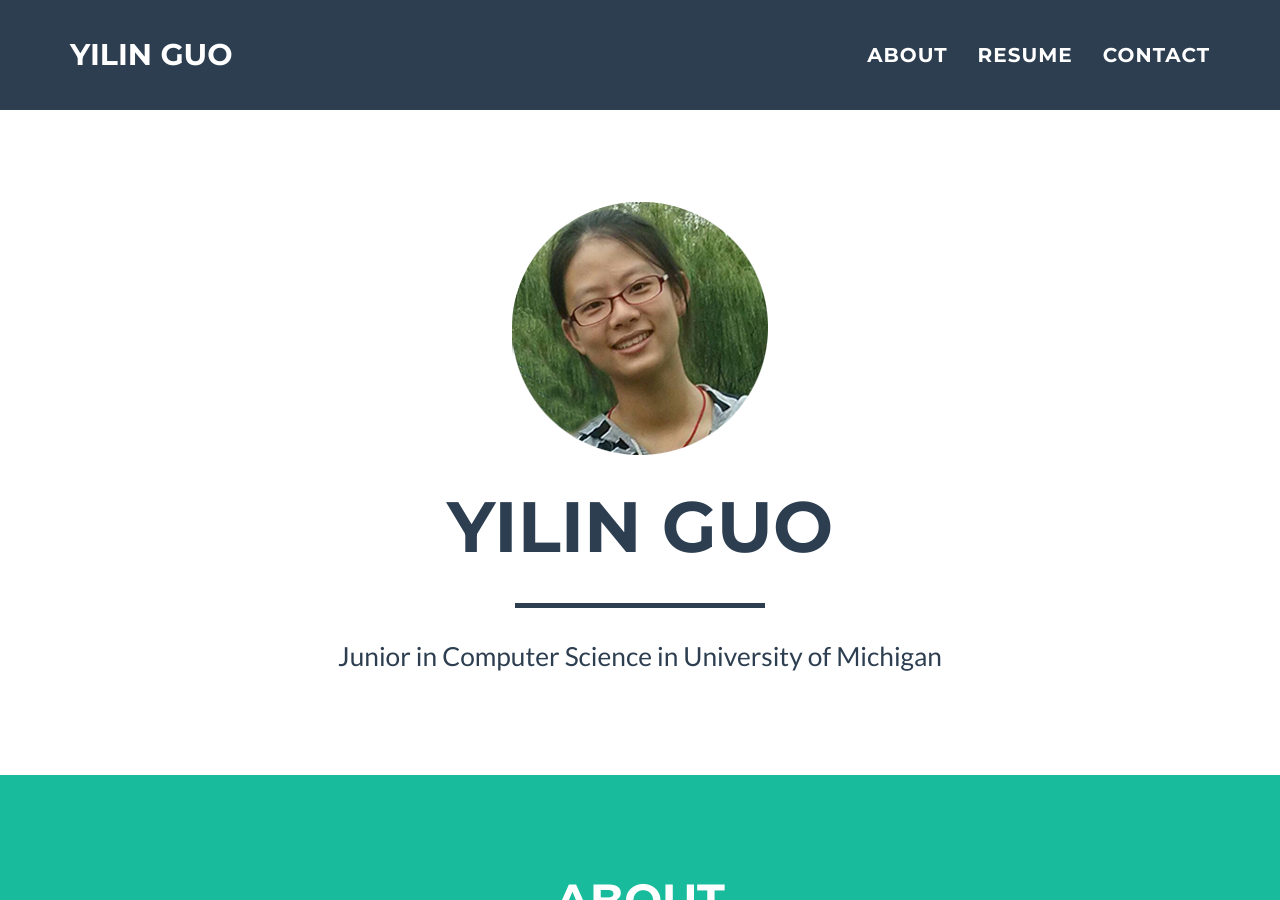
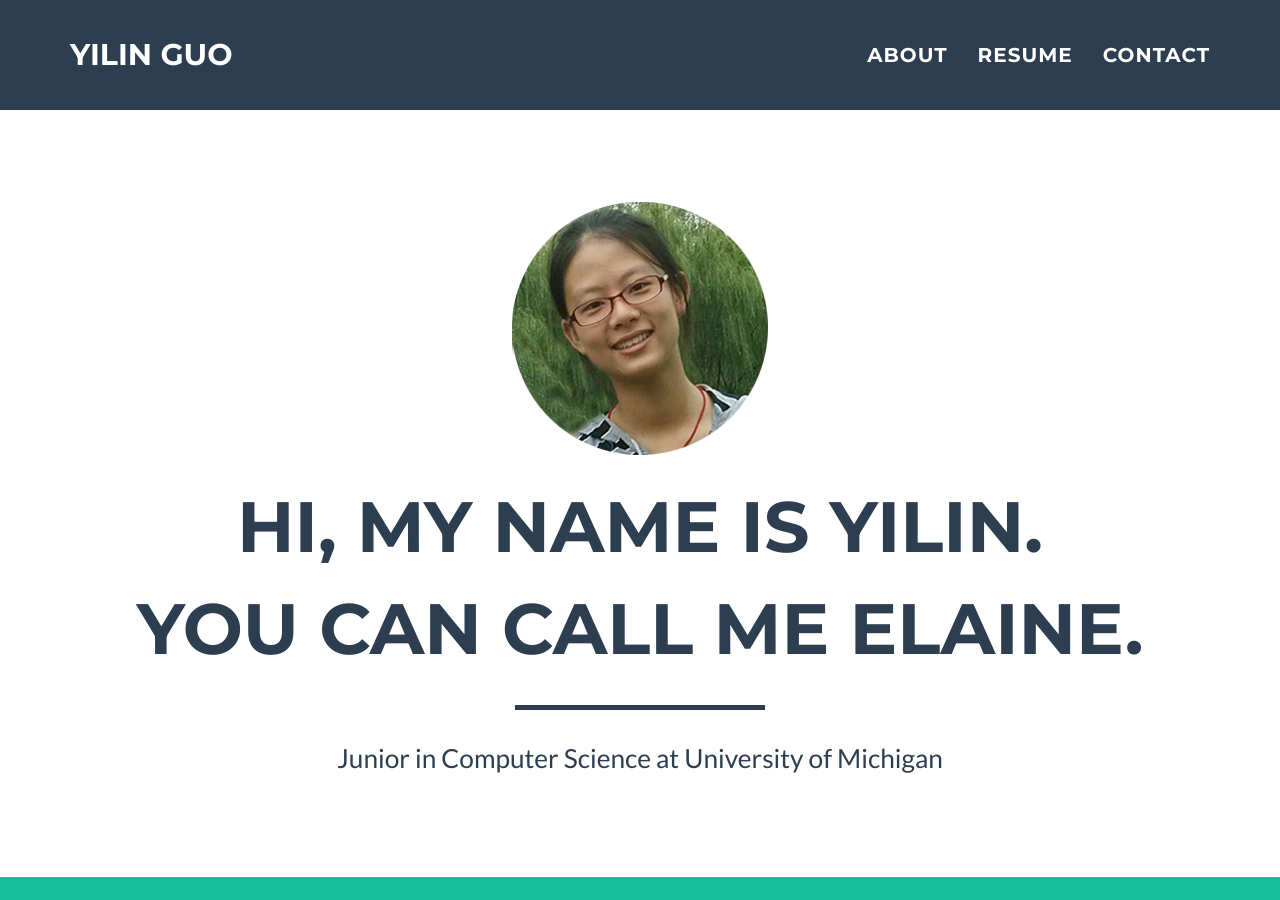
Before and after one commit to YilinGUO/YilinGUO.github.io, a Jekyll site: the page built from index.html, in a window 1280 px wide and 900 px high. Built offline with Jekyll 4.4.1, drawn with Linux system fonts in a browser that asks for light colours.

Commit message:
updated all

```diff
--- a/_config.yml
+++ b/_config.yml
@@ -3,7 +3,7 @@ title: Yilin Guo
 email: guoyilin@umich.edu
 url: https://yilinguo.github.io
 description: "This is my personal website"
-skills: "Junior in Computer Science in University of Michigan"
+skills: "Junior in Computer Science at University of Michigan"
 meta_author: Yilin GUO
 
 # Google webmaster tools
@@ -33,7 +33,7 @@ color:
 footer:
   copyright: Yilin Guo
   location: Location
-  social: Around the Web
+  social: Social
   credits: Credits
 
 # Social networks usernames (many more available: google-plus, flickr, dribbble, pinterest, instagram, tumblr, linkedin, etc.)
--- a/_includes/header.html
+++ b/_includes/header.html
@@ -5,7 +5,7 @@
                 <div class="col-lg-12">
                     <img class="img-responsive" src="img/profile.png" alt="">
                     <div class="intro-text">
-                        <span class="name">{{ site.title }}</span>
+                        <span class="name">Hi, my name is Yilin.<br> You can call me Elaine.</span>
                         <hr class="star-primary">
                         <span class="skills">{{ site.skills }}</span>
                     </div>
```
